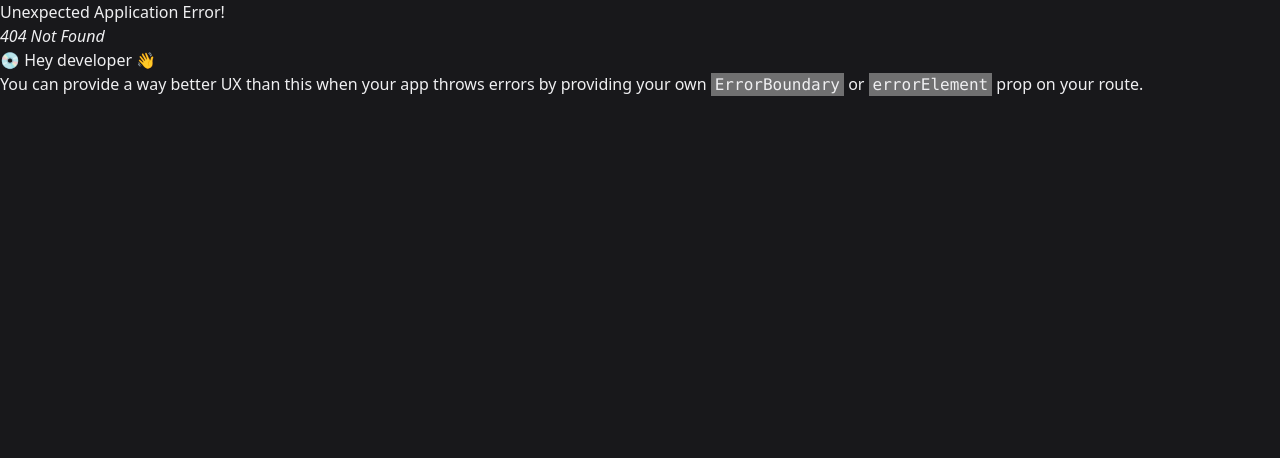
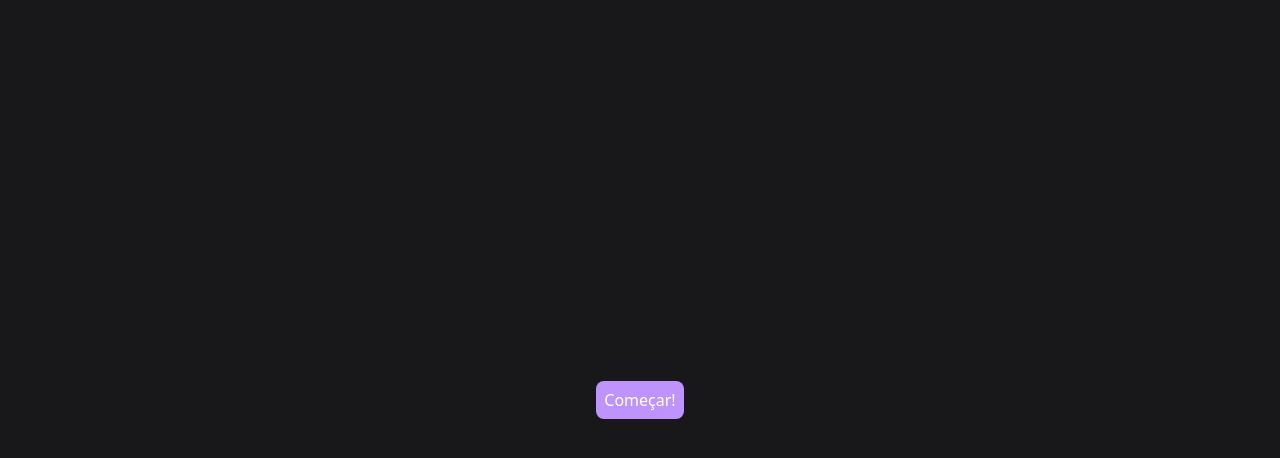
Before and after one commit to jlucassaldanha/react-view-viewers, a React (Vite) app: page / in a window 1280 px wide. Before the commit this address had no page. Shown: the top 458 px of the page. Built offline with nearby package versions, Linux system fonts and the light colour scheme.

Commit message:
inicio da adição da api

```diff
--- a/package.json
+++ b/package.json
@@ -11,6 +11,7 @@
   },
   "dependencies": {
     "@tailwindcss/vite": "^4.1.10",
+    "axios": "^1.10.0",
     "react": "^19.1.0",
     "react-dom": "^19.1.0",
     "react-router": "^7.6.2"
--- a/src/App.jsx
+++ b/src/App.jsx
@@ -1,4 +1,5 @@
 import { useEffect, useState } from "react";
+import axios from "axios";
 import "./App.css";
 import UserSection from "./components/UserSection";
 import Counter from "./components/Counter";
@@ -28,48 +29,25 @@ const _mods = [
     },
   ];
 function App() {
-  const [mods, setMods] = useState([])
-  const [users, setUsers] = useState([])
-  const [creds, setCreds] = useState([])
+  const [token, setToken] = useState("")
 
-  useEffect(() => {
-    const getCreds = async () => {
-      const response = await fetch('http://127.0.0.1:5000/api/credentials');
-      const data = await response.json();
+  window.onload = () => setToken(
+    document.location.hash
+  )
 
-      setCreds(data);
-    };
+  const api = axios.create({
+    baseURL: "https://api.twitch.tv/helix",
+  });
 
-    getCreds();
-    const interval = setInterval(getCreds, 5000);
-
-    return () => clearInterval(interval);
-  }, []);
-
-  /*
-  useEffect(() => {
-    const getViewers = async () => {
-      const response = await fetch('http://127.0.0.1:5000/api/credentials"');
-      const data = await response.json();
-
-      setMods(data.mods);
-      setUsers(data.users);
-      console.log(data);
-    };
-
-    getViewers();
-    const interval = setInterval(getViewers, 5000);
-
-    return () => clearInterval(interval);
-  }, []);
-  */
-
-
+  api.defaults.headers.common = {
+    Authorization: `Bearer ${token.slice(token.indexOf("#access_token=")+14, token.indexOf("&scope"))}`,
+    "Client-Id": "hatjqubn1mwj09m17p6tdfmj983tim",
+  };
 
   return (
     <div>
       <Header />
-      <Counter count={users.length + mods.length} />
+      {/*<Counter count={users.length + mods.length} />
       <UserSection
         icon={<IconMod />}
         type={"Moderadores"}
@@ -79,8 +57,10 @@ function App() {
         icon={<IconUser fillColor="fill-white" />}
         type={"Usuários"}
         users={users}
-      />
-      <a href="https://id.twitch.tv/oauth2/authorize?[parameters]">Connect with Twitch</a>
+      />*/}
+      <div className="text-amber-100">
+        {token.slice(token.indexOf("#access_token=")+14, token.indexOf("&scope"))}
+      </div>
     </div>
   );
 }
--- a/src/main.jsx
+++ b/src/main.jsx
@@ -3,7 +3,7 @@ import { createRoot } from 'react-dom/client'
 import './index.css'
 import App from './App.jsx'
 import { RouterProvider, createBrowserRouter } from 'react-router';
-import AuthPage from './pages/AuthPage.jsx';
+import ConnectPage from './pages/ConnectPage.jsx';
 
 
 const router = createBrowserRouter([
@@ -12,8 +12,8 @@ const router = createBrowserRouter([
     element: <App />,
   },
   {
-    path: "/Auth",
-    element: <AuthPage />,
+    path: "/",
+    element: <ConnectPage />,
   },
 ]);
 
--- a/src/pages/AuthPage.jsx
+++ /dev/null
@@ -1,11 +0,0 @@
-import { useNavigate, useSearchParams } from "react-router";
-
-function AuthPage() {
-	return (
-		<div className="p-3">
-			<p>Você já pode fechar esta pagina!</p>
-		</div>
-	);
-}
-
-export default AuthPage;
--- /dev/null
+++ b/src/pages/ConnectPage.jsx
@@ -0,0 +1,19 @@
+import { useNavigate, useSearchParams } from "react-router";
+
+function ConnectPage() {
+  return (
+    <div className="w-screen h-screen flex justify-center">
+      <div className="content-center">
+        <a className="bg-[#BE93FE] text-white rounded-lg p-2"
+          href="https://id.twitch.tv/oauth2/authorize?response_type=token&client_id=hatjqubn1mwj09m17p6tdfmj983tim&redirect_uri=http://localhost:5173/viewers&scope=user%3Aread%3Aemail+user%3Aread%3Afollows+moderator%3Aread%3Achatters+channel%3Aread%3Avips+moderation%3Aread"
+          target="_blank"
+        >
+          Começar!
+        </a>
+      </div>
+
+    </div>
+  );
+}
+
+export default ConnectPage;
```
Also changed, not shown: 1 other file (tests, documents, lock files or other folders).
